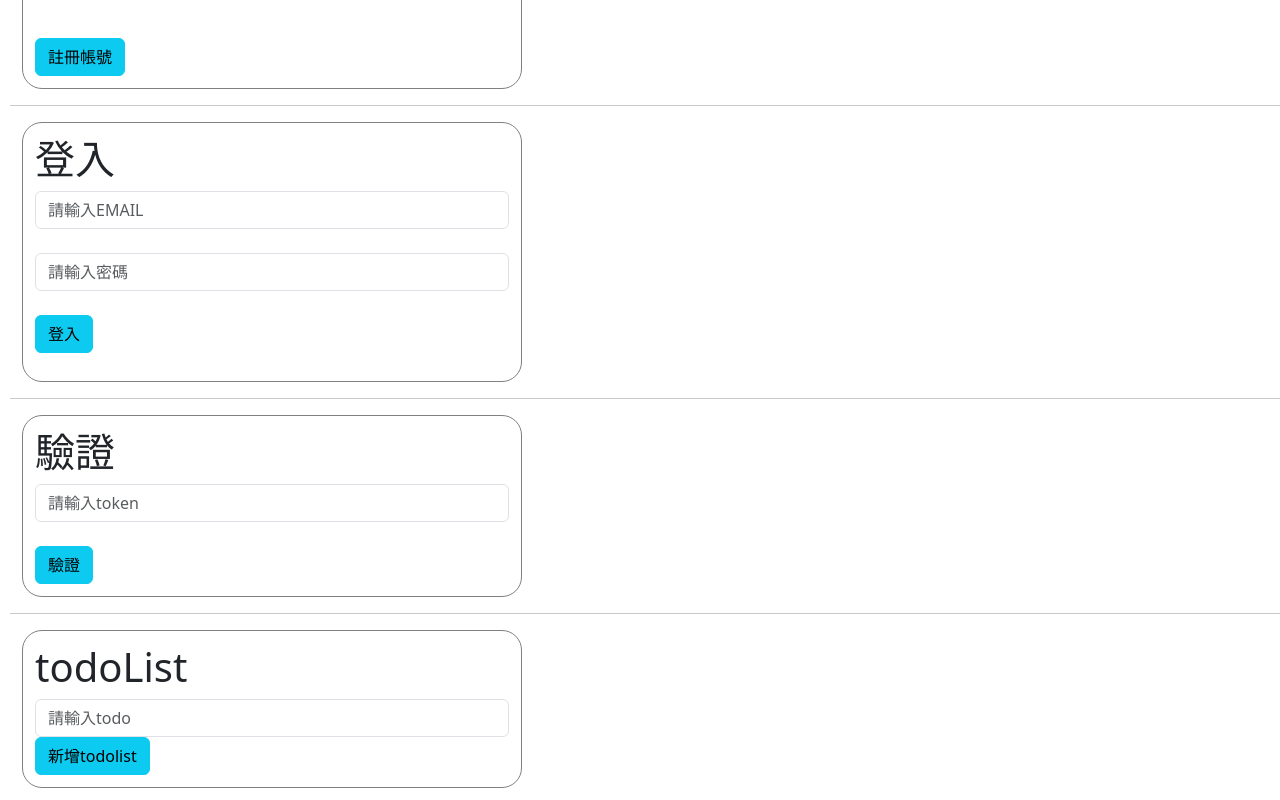
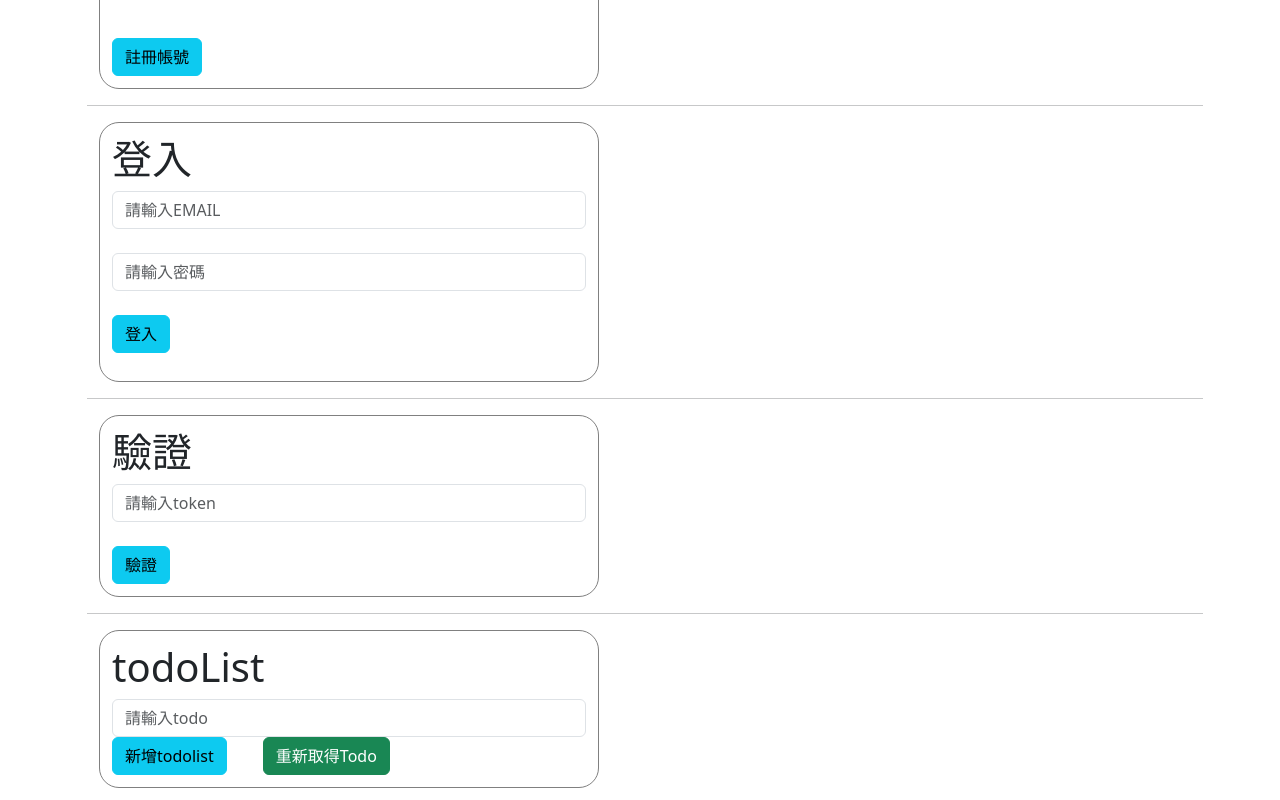
Before and after one commit to inventor9871/hex_vue_week2, a Vue app: page /#/week2 in a window 1280 px wide. Shown: the part 339-1139 px from the top of the page. Built offline with nearby package versions, Linux system fonts and the light colour scheme.

Commit message:
LV2_delete

```diff
--- a/src/views/Week2View.vue
+++ b/src/views/Week2View.vue
@@ -1,5 +1,7 @@
 <template>
-  <div class="vv">
+  <div class="container">
+    <div class="left">
+      <div class="vv">
     <h1>註冊帳號</h1>
     <!-- EMAIL： -->
     <input type="email" v-model="sginupField.email" class="form-control" placeholder="請輸入EMAIL"/> <br />
@@ -13,6 +15,7 @@
     <button type="button" @click="signup"   class="btn btn-info" >註冊帳號</button>
   </div>
   <hr />
+
   <div class="vv">
     <h1>登入</h1>
     <!-- EMAIL：  -->
@@ -28,10 +31,12 @@
     <p v-else class="warn"></p>
   </div>
   <hr />
+
+
   <div class="vv">
     <h1>驗證</h1>
     <!-- token： -->
-    <input type="text" v-model="inputToken" class="form-control" placeholder="請輸入token"/> <br />
+    <input type="text" v-model="inputToken" class="form-control" placeholder="請輸入token" /> <br />
     <button type="button" @click="checkToken"  class="btn btn-info">驗證</button> <br />
     <p class="success" v-if="checkOk">
       驗證成功，您的UID: <br />
@@ -39,11 +44,16 @@
     </p>
   </div>
   <hr />
-  <div class="vv">
+    </div>
+    <div class="right">
+
+      <div class="vv">
     <h1>todoList</h1>
     <input type="text" v-model="newTodo.content" class="form-control" placeholder="請輸入todo" />
     <button type="button" @click="addTodo"  class="btn btn-info">新增todolist</button>
+    <button type="button" @click="refreshTodo" class="btn btn-success">重新取得Todo</button>
     <div class="todo" v-for="(item, index) in showTodores" :key="index">
+      {{ new Date(item.createTime * 1000).toLocaleString('zh-TW') }} <br>
       {{ item.content }} <br>
       <input type="text" class="form-control" v-model="tempTodo.content" v-if="showi == index">
       <br>
@@ -52,10 +62,14 @@
         <button type="button" @click="confirmTodo(index)">確認</button>
         <button type="button" @click="canTodo"> 取消</button>
       </div>
-      <button class="btn btn-danger" type="button" @click="delTodo(index)" v-else>刪除</button>
+      <button class="btn btn-danger" type="button" @click="delTodo(item.id, index)" v-else>刪除</button>
 
     </div>
   </div>
+    </div>
+  </div>
+
+
 </template>
 <script setup>
 import { ref } from 'vue'
@@ -64,6 +78,17 @@ const url = 'https://todolist-api.hexschool.io'
 
 
 
+const refreshTodo = async()=>{
+  await showTodo()
+}
+const delTodo = async (id, index)=>{
+  console.log('id=',id, ' todo=', showTodores.value[index].id)
+  const res = await axios.delete(`${url}/todos/${id}`, {
+    headers:{ Authorization: inputToken.value},
+  })
+  console.log('delTodo', res.data)
+  await showTodo()
+}
 
 const confirmTodo = (index)=>{
   showTodores.value[index].content = tempTodo.value.content;
@@ -112,13 +137,13 @@ const addTodo = async () => {
 
 const showTodores = ref({})
 const showTodo = async () => {
-  console.log('token:', inputToken)
+  console.log('token:', inputToken.value)
   const res = await axios.get(`${url}/todos/`, {
     headers: {
       Authorization: inputToken.value,
     },
   })
-  console.log('newtodo', res)
+  console.log('showtodo', res)
   showTodores.value = {...res.data.data}
   console.log('showTodores', showTodores.value)
 }
@@ -128,21 +153,21 @@ const uid = ref('')
 const checkOk = ref(false)
 const checkToken = async () => {
   const todoCookie = document.cookie.replace(
-    /(?:(?:^|.*;\s*)todoName\s*\=\s*([^;]*).*$)|^.*$/,
-    '$1',
-  )
+    /(?:(?:^|.*;\s*)todoName\s*\=\s*([^;]*).*$)|^.*$/, '$1',  )
 
   const res = await axios.get(`${url}/users/checkout`, {
     headers: {
       Authorization: todoCookie,
     },
   })
-  // console.log(res);
+
+  console.log('checkToken ',res);
   if (inputToken.value === todoCookie) {
     uid.value = res.data.uid
     checkOk.value = true
     showTodo()
     console.log(todoCookie)
+
   } else {
     checkOk.value = false
   }
@@ -162,11 +187,14 @@ const signIn = async () => {
   try {
     // console.log(`${url}/users/sign_in`)
     const res = await axios.post(`${url}/users/sign_in`, signInField.value)
-    console.log(res)
-    signInres.value.nickname = res.data.nickname
-    signInres.value.token = res.data.token
-    signInres.value.status = res.status
-    document.cookie = `todoName=${res.data.token};`
+    console.log(res);
+    signInres.value.nickname = res.data.nickname;
+    signInres.value.token = res.data.token;
+    signInres.value.status = res.status;
+    const expireDate = new Date(res.data.exp * 1000);
+     expireDate.setDate(expireDate.getDate() -1);
+    document.cookie = `todoName=${res.data.token}; expires=${expireDate.toUTCString()}; path=/`
+    console.log('expireDate= ', expireDate)
   } catch (error) {
     console.log(error)
     signInres.value.status = error.status
@@ -224,4 +252,11 @@ const signup = async () => {
   margin: 12px;
   word-break: break-all;
 }
+/* .container{
+  display: flex;
+max-width: 987px;;
+}
+.left, .right{
+  max-width: 500px;
+} */
 </style>
```
